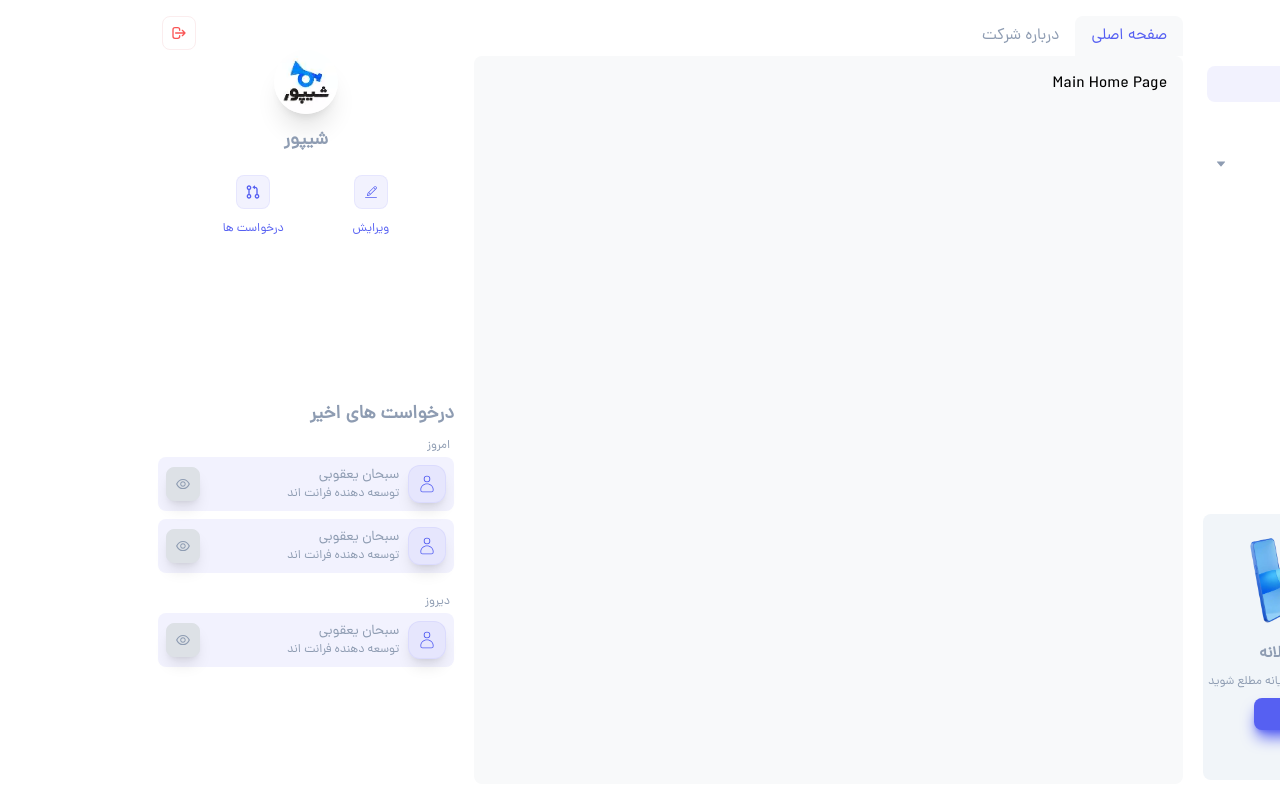
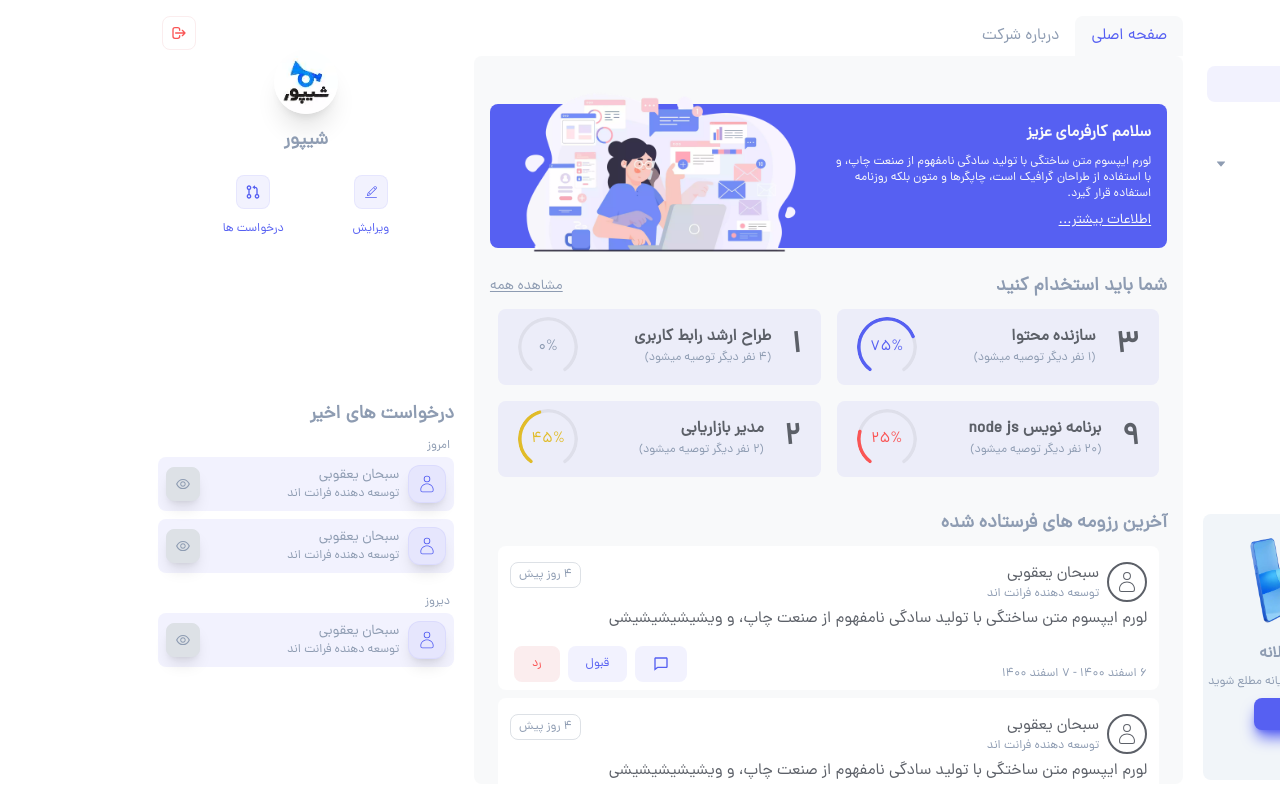
Before and after one commit to sobhan-yaghobi/jobvision, a React (Vite) app: page /CmsEmployer in a window 1280 px wide. Built offline with nearby package versions, Linux system fonts and the light colour scheme.

Commit message:
build home page cms and add some style to Button Component

```diff
--- a/src/Components/Button/Button.tsx
+++ b/src/Components/Button/Button.tsx
@@ -146,7 +146,7 @@ const Button: React.FC<React.PropsWithChildren<ButtonProps>> = (props) => {
                         ) : null}
                     </AnimatePresence>
                 </div>
-                <span>{props.children}</span>
+                <span className="flex items-center justify-center">{props.children}</span>
             </motion.button>
         </>
     );
--- a/src/Page/CmsEmployer/CmsEmployer.tsx
+++ b/src/Page/CmsEmployer/CmsEmployer.tsx
@@ -16,6 +16,7 @@ import {
     HomePageProps,
     LiteralsMainPage,
     TypeSubPageItem,
+    ProgressCardArray,
 } from "./CmsEmployer.type";
 import { DateInput, NumberInput, SelectInput, TextInput, TextareaInput } from "../../Components/Input/Input";
 import { TypeOptionInput } from "../../Components/Input/Input.type";
@@ -42,7 +43,7 @@ import Persian_cl from "react-date-object/calendars/persian";
 // Icons
 import { GoHomeFill } from "react-icons/go";
 import { CgFileDocument } from "react-icons/cg";
-import { BiGitPullRequest, BiMap, BiLinkAlt } from "react-icons/bi";
+import { BiGitPullRequest, BiMap, BiLinkAlt, BiComment } from "react-icons/bi";
 import { BsCheckAll, BsImages } from "react-icons/bs";
 import { RxLapTimer } from "react-icons/rx";
 import { TbGitPullRequestClosed } from "react-icons/tb";
@@ -54,6 +55,7 @@ import { CiEdit, CiUser } from "react-icons/ci";
 import { AiOutlineEye } from "react-icons/ai";
 import { PiSpeakerHigh } from "react-icons/pi";
 import { FaFileCirclePlus } from "react-icons/fa6";
+import { ConfigProvider, Progress } from "antd";
 
 const pageItems: MenuItemType[] = [
     {
@@ -318,7 +320,6 @@ namespace SubPageCms {
         };
         return (
             <>
-                <div>
                 <h3>ویرایش اطلاعات شرکت</h3>
                 <form onSubmit={handleSubmit(submitAction)} className="my-10">
                     <section>
@@ -337,8 +338,8 @@ namespace SubPageCms {
                                     className={[{ inputClassName: "text-left" }]}
                                 ></TextInput>
                                 <p className="mt-2 text-xs text-jv-lightGray2x w-1/2">
-                                        پیشنهاد میشود مقدار پیکسل لوگو شرکت 800 * 800 و فرمت عکس JPG یا PNG باشد و
-                                        همچنین فرمت GIF نامعتبر میباشد
+                                    پیشنهاد میشود مقدار پیکسل لوگو شرکت 800 * 800 و فرمت عکس JPG یا PNG باشد و همچنین
+                                    فرمت GIF نامعتبر میباشد
                                 </p>
                             </div>
                         </div>
@@ -415,22 +416,171 @@ namespace SubPageCms {
                         آپدیت
                     </Button>
                 </form>
-                </div>
             </>
         );
     };
 
     export const MainHomePage: React.FC = () => {
-        return <>Main Home Page</>;
+        const progressColorGenerator = (precent: number): string => {
+            return `${
+                precent >= 60 && precent <= 100
+                    ? "#5660f2"
+                    : precent >= 40 && precent < 60
+                    ? "#e1bc29"
+                    : precent >= 1 && precent < 40
+                    ? "#fa5555"
+                    : "#8e9cb2"
+            }`;
+        };
+        return (
+            <>
+                <section className="w-full group mt-8 py-2 px-4 h-36 rounded-lg bg-jv-primary relative">
+                    <img
+                        className="w-6/12 scale-90 absolute -bottom-[2.4rem] left-0 group-hover:scale-100 group-hover:-bottom-[1.83rem] duration-700 ease-in-out"
+                        src="/images/cmsHome.webp"
+                        alt=""
+                    />
+                    <div className="w-6/12 h-full text-jv-light flex flex-col justify-evenly">
+                        <h4>سلامم کارفرمای عزیز</h4>
+                        <p className="text-xs">
+                            لورم ایپسوم متن ساختگی با تولید سادگی نامفهوم از صنعت چاپ، و با استفاده از طراحان گرافیک
+                            است، چاپگرها و متون بلکه روزنامه استفاده قرار گیرد.
+                        </p>
+                        <Link
+                            to="#"
+                            className="decoration-jv-light underline-offset-2 w-fit text-jv-light hover:opacity-50 text-sm"
+                        >
+                            اطلاعات بیشتر...
+                        </Link>
+                    </div>
+                </section>
+                <section className="my-6">
+                    <div className="flex items-center justify-between">
+                        <h3 className="cursor-default">شما باید استخدام کنید</h3>
+                        <Link
+                            to="#"
+                            className=" decoration-jv-lightGray2x text-jv-lightGray2x underline-offset-2 w-fit hover:opacity-80 text-sm"
+                        >
+                            مشاهده همه
+                        </Link>
+                    </div>
+                    <div className="grid grid-cols-2 grid-rows-2">
+                        {ProgressCardArray.map((item, index) => (
+                            <div
+                                key={`jobs-hire-box-${index}`}
+                                className="bg-jv-lightPrimary py-2 px-5 m-2 rounded-lg flex items justify-between"
+                            >
+                                <div className="flex items-center">
+                                    <h1 className="ml-5 text-3xl text-jv-lightGray">{item.userCount}</h1>
+                                    <section className="leading-tight">
+                                        <p className="text-jv-lightGray font-semibold">{item.title}</p>
+                                        <span className="text-xs">
+                                            ({item.userCountRecommend} نفر دیگر توصیه میشود)
+                                        </span>
+                                    </section>
+                                </div>
+                                <ConfigProvider
+                                    theme={{
+                                        components: {
+                                            Progress: {
+                                                colorText: progressColorGenerator(item.percent),
+                                            },
+                                        },
+                                    }}
+                                >
+                                    <Progress
+                                        type="dashboard"
+                                        status="normal"
+                                        percent={item.percent}
+                                        strokeLinecap="round"
+                                        strokeColor={progressColorGenerator(item.percent)}
+                                        size="small"
+                                    />
+                                </ConfigProvider>
+                            </div>
+                        ))}
+                    </div>
+                </section>
+                <section>
+                    <h3>آخرین رزومه های فرستاده شده</h3>
+                    <div className="my-2 px-2">
+                        {Array(3)
+                            .fill("")
+                            .map((value, index) => (
+                                <div key={index} className="mb-2 h-36 bg-jv-white py-4 px-3 rounded-lg">
+                                    <div className="h-1/3 flex justify-between">
+                                        <section className="h-full flex">
+                                            <span className="ml-2 text-2xl text-jv-lightGray w-10 h-10 border-2 border-solid border-jv-lightGray rounded-full flex items-center justify-center">
+                                                <CiUser />
+                                            </span>
+                                            <span>
+                                                <p className="text-base text-jv-lightGray">سبحان یعقوبی</p>
+                                                <p className="text-xs">توسعه دهنده فرانت اند</p>
+                                            </span>
+                                        </section>
+                                        <section className="h-full">
+                                            <p className="box-info-type m-0">4 روز پیش</p>
+                                        </section>
+                                    </div>
+                                    <div className="h-2/3 mt-2 text-xs flex flex-col">
+                                        <p
+                                            className="text-base pb-2 text-jv-lightGray w-full truncate"
+                                            title="متن کامللللللل"
+                                        >
+                                            لورم ایپسوم متن ساختگی با تولید سادگی نامفهوم از صنعت چاپ، و ویشیشیشیشیشی
+                                        </p>
+                                        <div className="h-full flex items-end justify-between">
+                                            <span>6 اسفند 1400 - 7 اسفند 1400</span>
+                                            <div className="flex items-center">
+                                                <Button
+                                                    isLoading={false}
+                                                    ClickHandler={() => {}}
+                                                    textColor="primary"
+                                                    size="small"
+                                                    ClassName="!py-2 mx-1 bg-jv-lightPrimary !border-transparent"
+                                                >
+                                                    <BiComment className="text-base" />
+                                                </Button>
+                                                <Button
+                                                    isLoading={false}
+                                                    ClickHandler={() => {}}
+                                                    textColor="primary"
+                                                    size="small"
+                                                    ClassName="!py-2 mx-1 bg-jv-lightPrimary !border-transparent"
+                                                >
+                                                    قبول
+                                                </Button>
+                                                <Button
+                                                    isLoading={false}
+                                                    ClickHandler={() => {}}
+                                                    textColor="primary"
+                                                    size="small"
+                                                    ClassName="!py-2 mx-1 !bg-jv-lightDanger !text-jv-danger !border-jv-lightDanger"
+                                                >
+                                                    رد
+                                                </Button>
+                                            </div>
+                                        </div>
+                                    </div>
+                                </div>
+                            ))}
+                    </div>
+                </section>
+            </>
+        );
     };
 }
 
 const CmsPageGenerator: React.FC<CmsPageGeneratorProps> = ({ mainPage, setMainPage, subPage, showMess }) => {
     const HomePage: React.FC<HomePageProps> = ({ isEditShow }) => {
-        return isEditShow ? (
+        return (
+            <motion.div key={mainPage} variants={ShortShowFromTop} initial="hidden" whileInView="visible">
+                {isEditShow ? (
                     <SubPageCms.EditHomePage showMess={showMess}></SubPageCms.EditHomePage>
                 ) : (
                     <SubPageCms.MainHomePage></SubPageCms.MainHomePage>
+                )}
+            </motion.div>
         );
     };
     return (
@@ -466,7 +616,7 @@ const CmsPageGenerator: React.FC<CmsPageGeneratorProps> = ({ mainPage, setMainPa
                 variants={ShortShowFromBottom}
                 initial="hidden"
                 animate="visible"
-                className="w-full h-full rounded-lg bg-jv-light p-4 overflow-y-auto no-scrollbar"
+                className="w-full h-full text-jv-lightGray2x rounded-lg bg-jv-light p-4 overflow-y-auto no-scrollbar"
             >
                 {mainPage === "Home" || subPage === "Home_Edit" ? (
                     <HomePage isEditShow={subPage === "Home_Edit" ? true : false}></HomePage>
--- a/src/Page/CmsEmployer/CmsEmployer.type.ts
+++ b/src/Page/CmsEmployer/CmsEmployer.type.ts
@@ -42,3 +42,17 @@ export type HomePageProps = {
 export type EditHomePageProps = {
     showMess: CmsPageGeneratorProps["showMess"];
 };
+
+export type ProgressBarCardType = {
+    percent: number;
+    userCount: number;
+    title: string;
+    userCountRecommend: number;
+};
+
+export const ProgressCardArray: ProgressBarCardType[] = [
+    { percent: 75, userCount: 3, title: "سازنده محتوا", userCountRecommend: 1 },
+    { percent: 0, userCount: 1, title: "طراح ارشد رابط کاربری", userCountRecommend: 4 },
+    { percent: 25, userCount: 9, title: "برنامه نویس node js", userCountRecommend: 20 },
+    { percent: 45, userCount: 2, title: "مدیر بازاریابی", userCountRecommend: 2 },
+];
```
Also changed, not shown: public/images/cmsHome.webp (added). Lines whose indentation alone changed are shown as unchanged.
